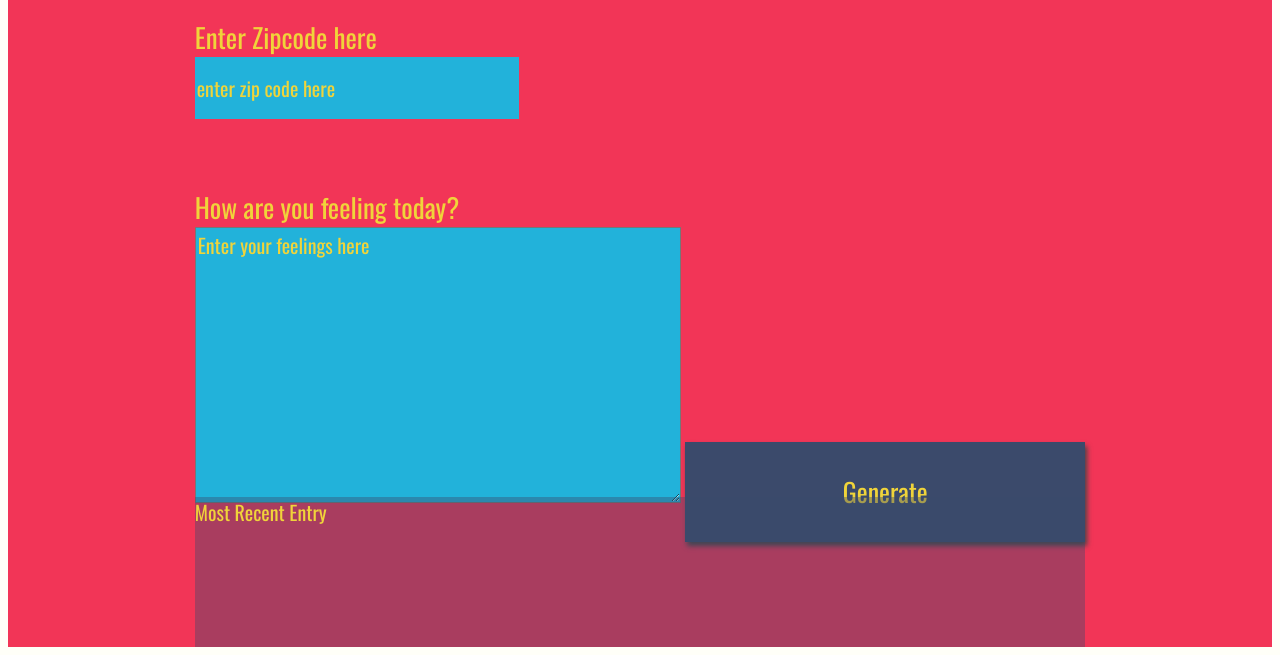
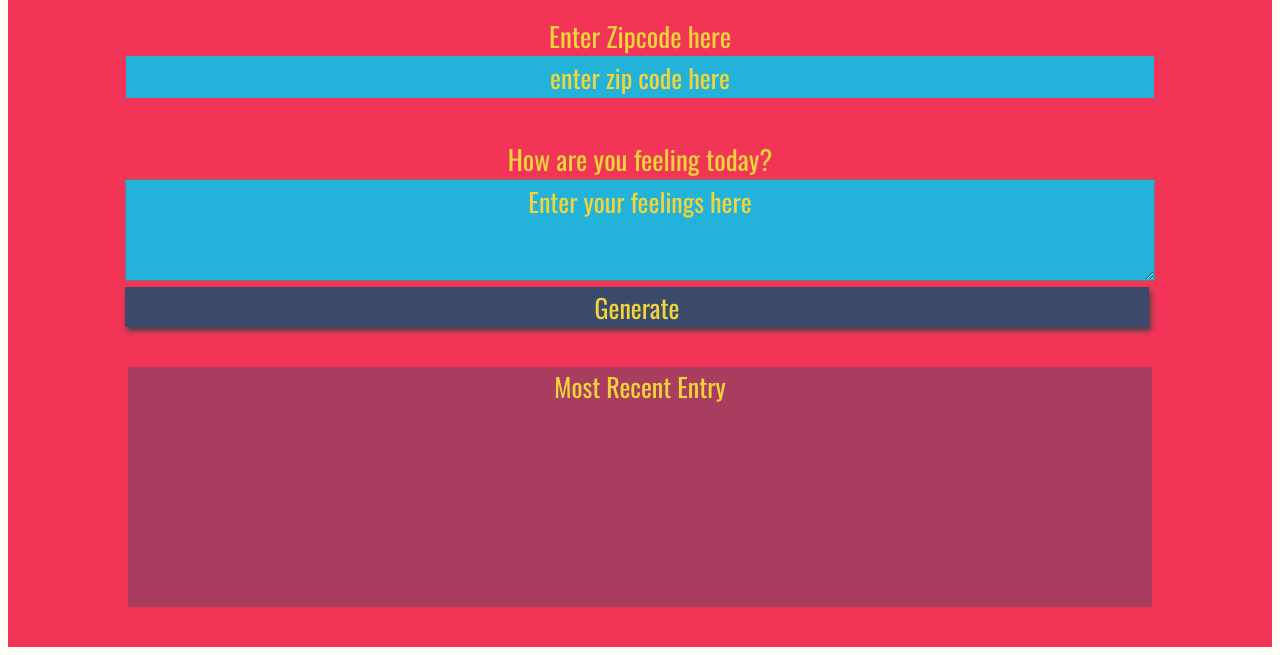
Before and after one commit to sandeep2194/capstone_project, a plain HTML site: page website/index.html in a window 1280 px wide. Shown: the part 161-816 px from the top of the page. Drawn offline with nearby package versions, Linux system fonts and the light colour scheme; a web font is replaced by a local one.

Commit message:
updates for review done

```diff
--- a/server.js
+++ b/server.js
@@ -1,5 +1,5 @@
 // Setup empty JS object to act as endpoint for all routes
-projectData = [];
+let projectData = {};
 // Express to run server and routes
 const express = require('express');
 // Start up an instance of app
@@ -44,5 +44,5 @@ function cb_post(req, res) {
         pressure: newData.main.pressure,
         humidity: newData.main.humidity,
     }
-    projectData.push(newEntry);
+    projectData['entry'] = newEntry;
 };
--- a/website/app.js
+++ b/website/app.js
@@ -52,17 +52,17 @@ const postData = async(url = " ", data = {}) => {
 /* Function to GET Project Data */
 
 const updateUI = async() => {
-    const request = await fetch('/all');
     let d = new Date();
     let newDate = d.getMonth() + '.' + d.getDate() + '.' + d.getFullYear();
     const date = document.getElementById('date');
     const temp = document.getElementById('temp');
     const content = document.getElementById('content');
+    const request = await fetch('/all');
+
     try {
         const allData = await request.json();
-        const length = (allData.length - 1).toString();
         date.innerHTML = `<hr> Today's Date = ${newDate}`;
-        temp.innerHTML = `<br>Temprature today is ${allData[length].temp} Ferenhite but it feels like ${allData[length].feels_like} Ferenhite.`;
+        temp.innerHTML = `<br>Temprature today is ${allData.entry.temp} Ferenhite but it feels like ${allData.entry.feels_like} Ferenhite.`;
         content.innerHTML = `<br>User's Feelings : ${document.getElementById('feelings').value}`;
     } catch (e) {
         console.log('erroe', e);
--- a/website/style.css
+++ b/website/style.css
@@ -1,72 +1,75 @@
-body{
+body {
     background: #fffff8;
     font-family: -apple-system, BlinkMacSystemFont, sans-serif;
 }
 
-#app{
-    display: grid;
-    grid-auto-rows: minmax(150px, auto);
-    /* grid-template-columns:  */
-    height:100vh;
+#app {
+    display: flex;
+    flex-direction: column;
     background: #f23557;
     color: #f0d43a;
-    justify-content: center;
-    grid-gap: 1em;
+    justify-content: space-evenly;
+    align-content: center;
+    align-items: center;
     font-size: 20px;
     font-family: 'Oswald', sans-serif;
+    height: 100vh;
 }
 
-.holder{
+.holder {}
 
+.entry {
+    background: rgba(59, 74, 107, .4);
+    height: 30vh;
+    width: 80vw;
+    text-align: center;
+    font-size: 1.3em;
 }
 
-.entry{
-    background: rgba(59, 74, 107, .4);
+#entryHolder {
+    font-weight: 500;
+    font-size: .8em;
+    color: #ffffff;
+    letter-spacing: .1em;
 }
 
-#entryHolder{
+#date {}
 
+#temp {}
+
+#content {}
+
+.headline {
+    font-size: 3em;
 }
 
-#date{
+.title {}
 
+
+/*  Basic Styling To Override Default For Basic HTML Elements */
+
+label {
+    display: block;
+    font-size: 27px;
+    text-align: center;
 }
 
-#temp{
-
-}
-
-#content{
-
-}
-
-.headline {
-
-}
-.title{
-
-}
-
-/*  Basic Styling To Override Default For Basic HTML Elements */
-label{
-    display:block;
-    font-size: 27px;
-}
-
-input{
-    display:block;
-    height: 60px;
-    width: 320px;
-    background:#22b2da;
+input {
+    display: block;
+    text-align: center;
+    height: 5vh;
+    width: 80vw;
+    background: #22b2da;
     color: #f0d43a;
-    font-size: 20px;
+    font-size: 1.3em;
     font-family: 'Oswald', sans-serif;
     border: none;
 }
 
-button{
-    width: 400px;
-    height: 100px;
+button {
+    height: 5vh;
+    width: 80vw;
+    display: block;
     background: #3b4a6b;
     color: #f0d43a;
     font-size: 26px;
@@ -74,38 +77,48 @@ button{
     border: none;
     box-shadow: 2px 4px 5px #444;
 }
-h1{
+
+h1 {
     font-size: 36px;
 }
 
-textarea{
-    background:#22b2da;
+textarea {
+    background: #22b2da;
     color: #f0d43a;
-    font-size: 20px;
+    font-size: 1.3em;
     font-family: 'Oswald', sans-serif;
+    height: 12vh;
+    width: 80vw;
+    text-align: center;
 }
+
+
 /* Reset style for HTML element on active to have no border*/
+
 input:focus,
 select:focus,
 textarea:focus,
 button:focus {
     outline: none;
 }
+
+
 /* Style for Placeholder Text*/
-::placeholder { /* Firefox, Chrome, Opera */
+
+::placeholder {
+    /* Firefox, Chrome, Opera */
     color: #f0d43a;
     font-family: 'Oswald', sans-serif;
-
 }
 
-:-ms-input-placeholder { /* Internet Explorer 10-11 */
+:-ms-input-placeholder {
+    /* Internet Explorer 10-11 */
     color: #f0d43a;
     font-family: 'Oswald', sans-serif;
-
 }
 
-::-ms-input-placeholder { /* Microsoft Edge */
+::-ms-input-placeholder {
+    /* Microsoft Edge */
     color: #f0d43a;
     font-family: 'Oswald', sans-serif;
-
 }
```
